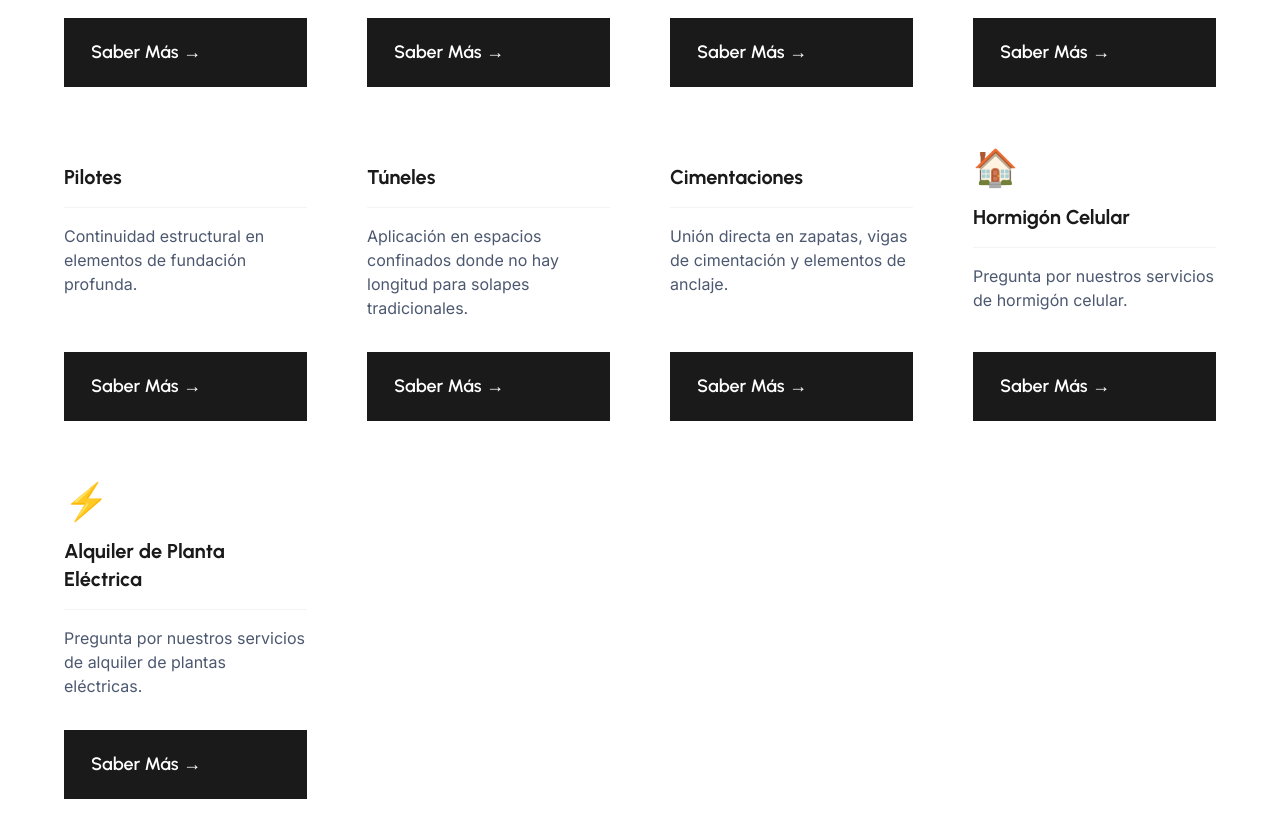
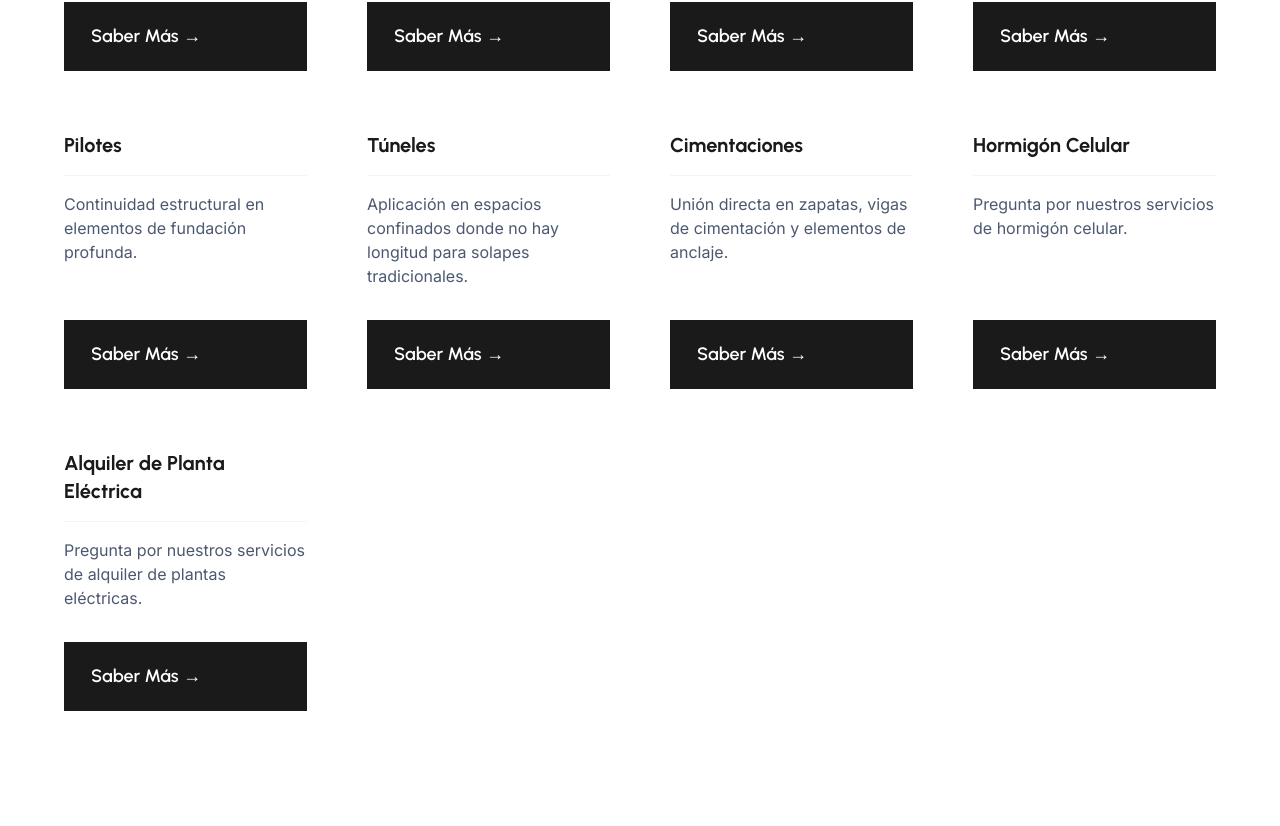
Before and after one commit to Bodokaso/fmax-rd, a React (Vite) app: page / in a window 1280 px wide. Shown: the part 2774-3600 px from the top of the page. Built offline with nearby package versions, Linux system fonts and the light colour scheme.

Commit message:
Fix 550MPA, Fix peso maquina, Fix normas cumplidas, Fix texto cotizacio, remover iconos

```diff
--- a/src/components/sections/Services.tsx
+++ b/src/components/sections/Services.tsx
@@ -37,7 +37,6 @@ const Services = () => {
               transition={{ duration: 0.5, delay: index * 0.1 }}
               viewport={{ once: true }}
             >
-              <span className="text-4xl">{service.icon}</span>
               <h3 className="font-heading font-bold text-dark text-xl">{service.title}</h3>
               <div className="w-full h-px bg-gray-100" />
               <p className="text-body-text font-body text-base">{service.description}</p>
--- a/src/components/sections/Stats.tsx
+++ b/src/components/sections/Stats.tsx
@@ -4,7 +4,6 @@ import { useCountUp } from '../../hooks/useCountUp';
 
 const stats = [
   { value: 10, suffix: '%', label: 'Ahorro en Acero' },
-  { value: 4, suffix: '', label: 'Normas Cumplidas' },
   { value: 100, suffix: '%', label: 'Normativas locales e internacionales cumplidas' },
 ];
 
```
